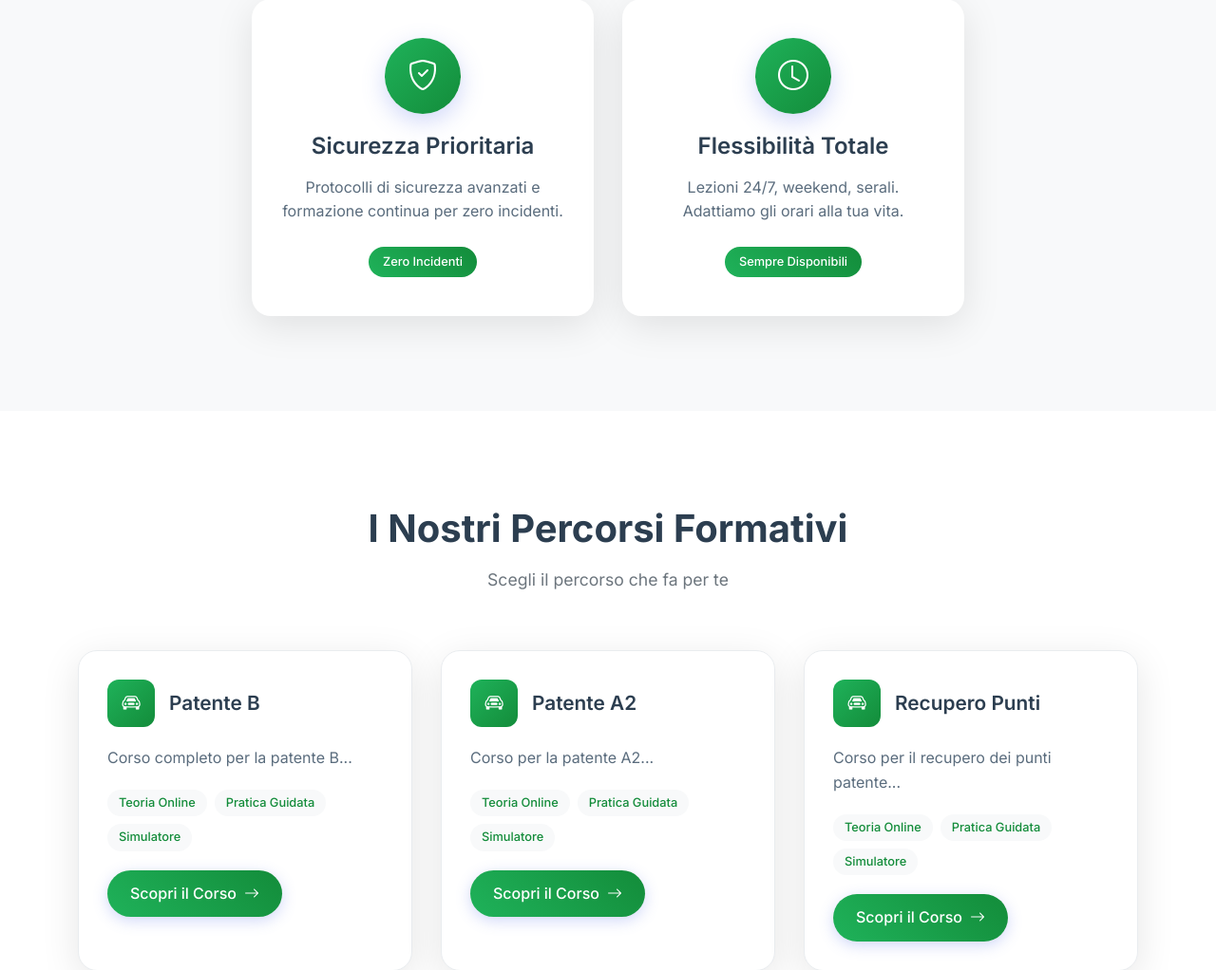
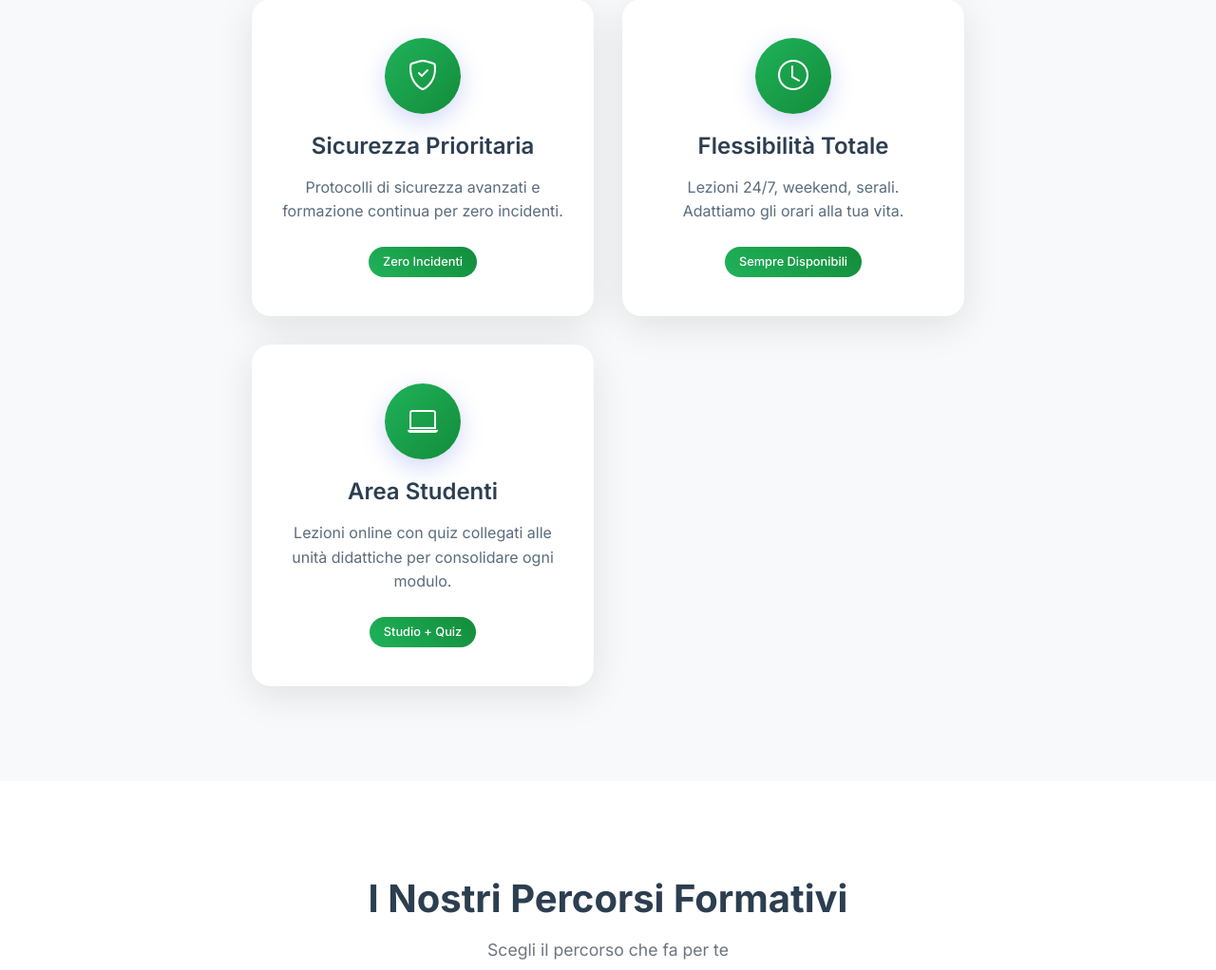
Before and after one commit to agservizi/autoscuola-liana, a PHP site: page /index.php in a window 1280 px wide. Shown: the part 1189-2211 px from the top of the page at 95% size. Run offline with PHP 8.4, Linux system fonts and the light colour scheme; data comes from the database, SQL or seed files in the repository; data that the repository does not hold is empty.

Commit message:
Aggiunta della scheda "Area Studenti" con dettagli sulle lezioni online e quiz per migliorare l'esperienza di apprendimento.

```diff
--- a/public/index.php
+++ b/public/index.php
@@ -129,6 +129,15 @@ require_once '../includes/header.php';
                 <h3>Flessibilità Totale</h3>
                 <p>Lezioni 24/7, weekend, serali. Adattiamo gli orari alla tua vita.</p>
                 <div class="feature-highlight">Sempre Disponibili</div>
+            </div>
+
+            <div class="feature-card premium">
+                <div class="feature-icon">
+                    <i class="bi bi-laptop"></i>
+                </div>
+                <h3>Area Studenti</h3>
+                <p>Lezioni online con quiz collegati alle unità didattiche per consolidare ogni modulo.</p>
+                <div class="feature-highlight">Studio + Quiz</div>
             </div>
         </div>
     </div>
```
